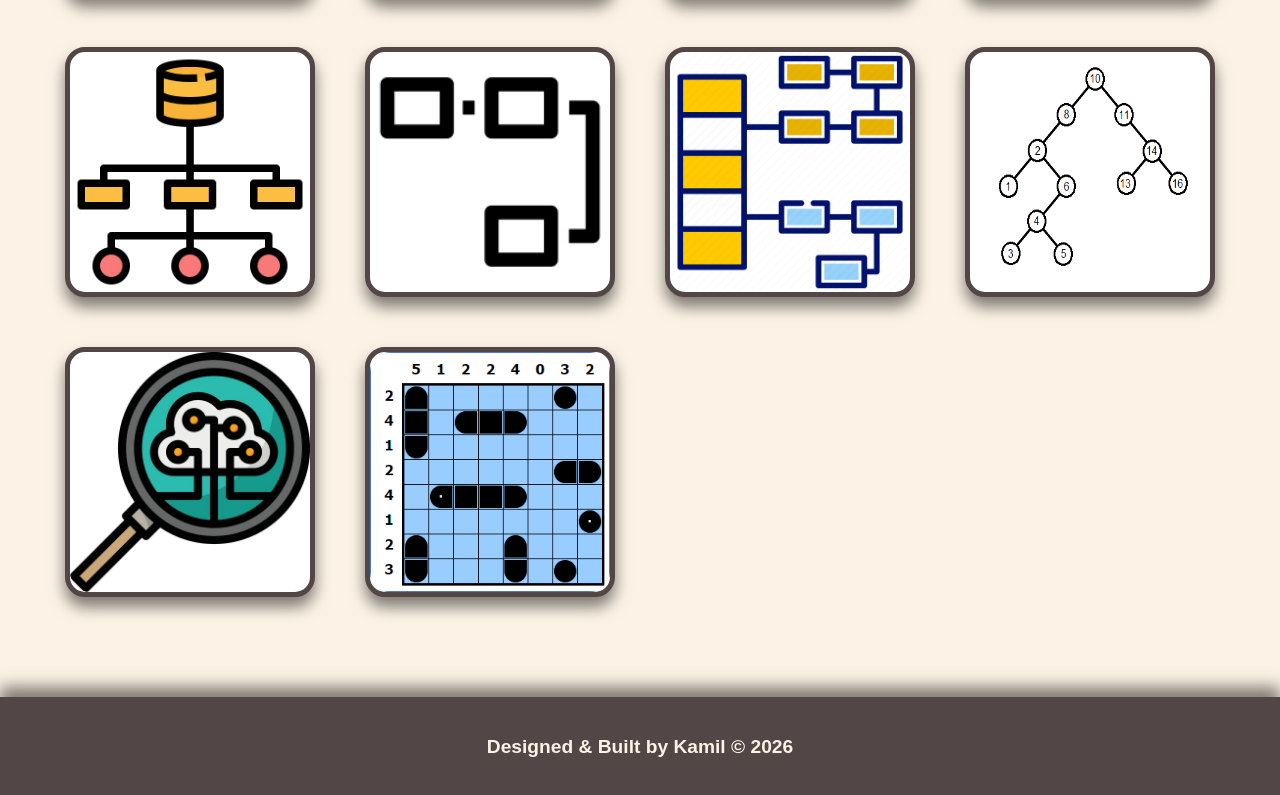
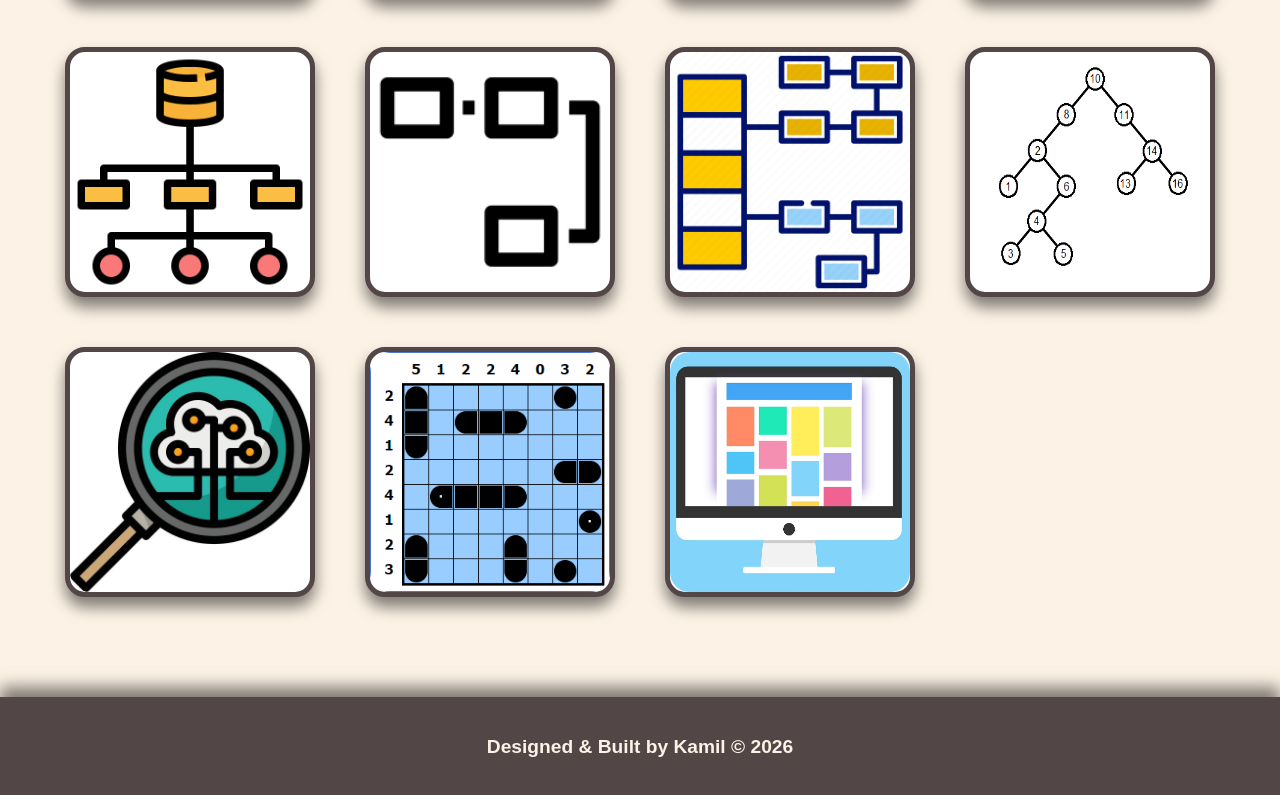
Before and after one commit to 00kamil00/all_odin_projects, a plain HTML site: page index.html in a window 1280 px wide. Shown: the part 1153-1948 px from the top of the page. Drawn offline with Linux system fonts and the light colour scheme.

Commit message:
Add new project

```diff
--- a/index.html
+++ b/index.html
@@ -70,6 +70,9 @@
         <div class="card">
             <a href="https://00kamil00.github.io/Project-Battleship/"><img src="/images/battleship.png" alt="project battleship" width="24" height="24"></a>
         </div>
+        <div class="card">
+            <a href="https://00kamil00.github.io/Project-Homepage/"><img src="/images/homepage.png" alt="project homepage" width="24" height="24"></a>
+        </div>
     </div>
 
     <div class="footer">
```
Also changed, not shown: images/homepage.png (added).
